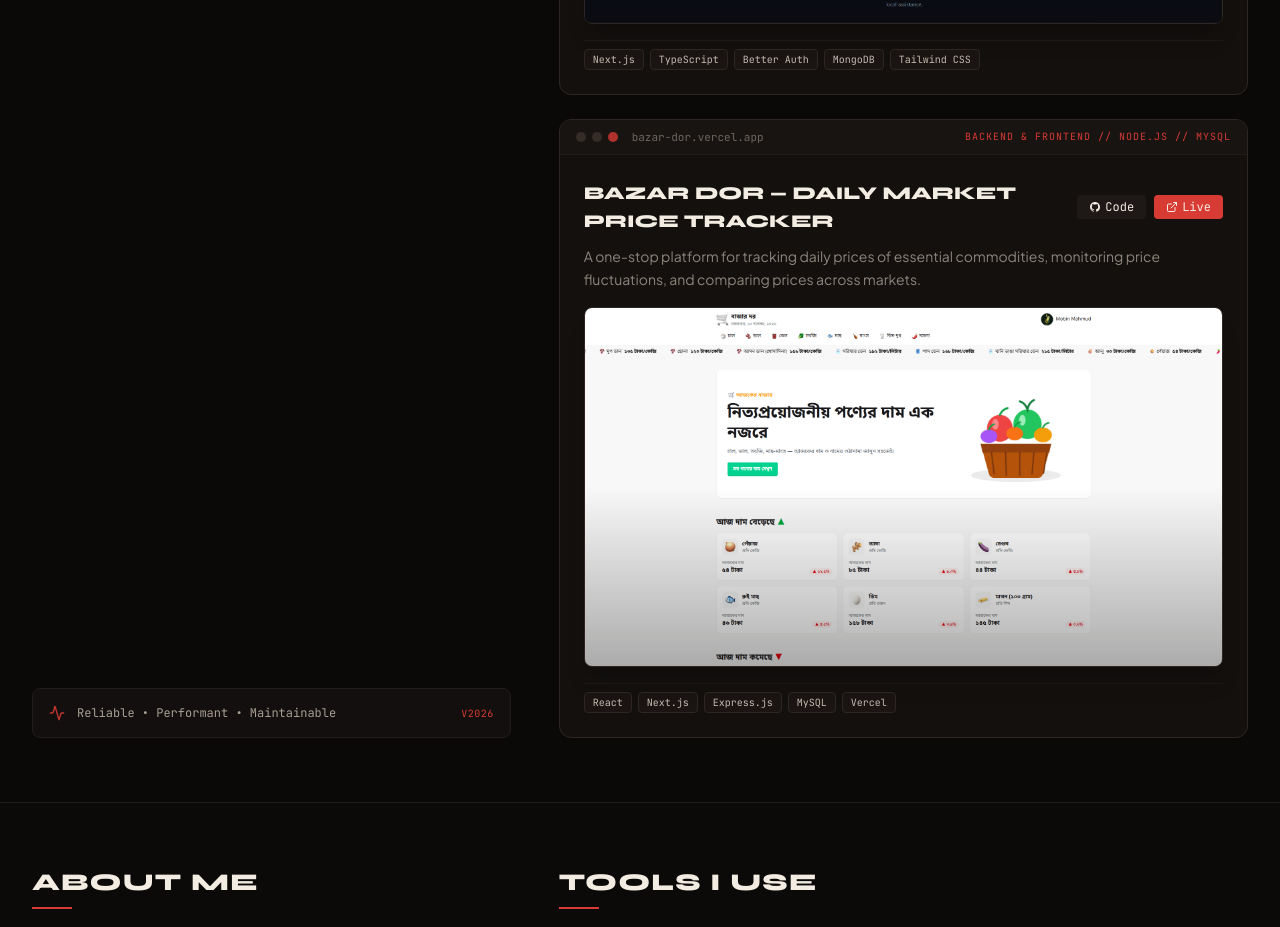
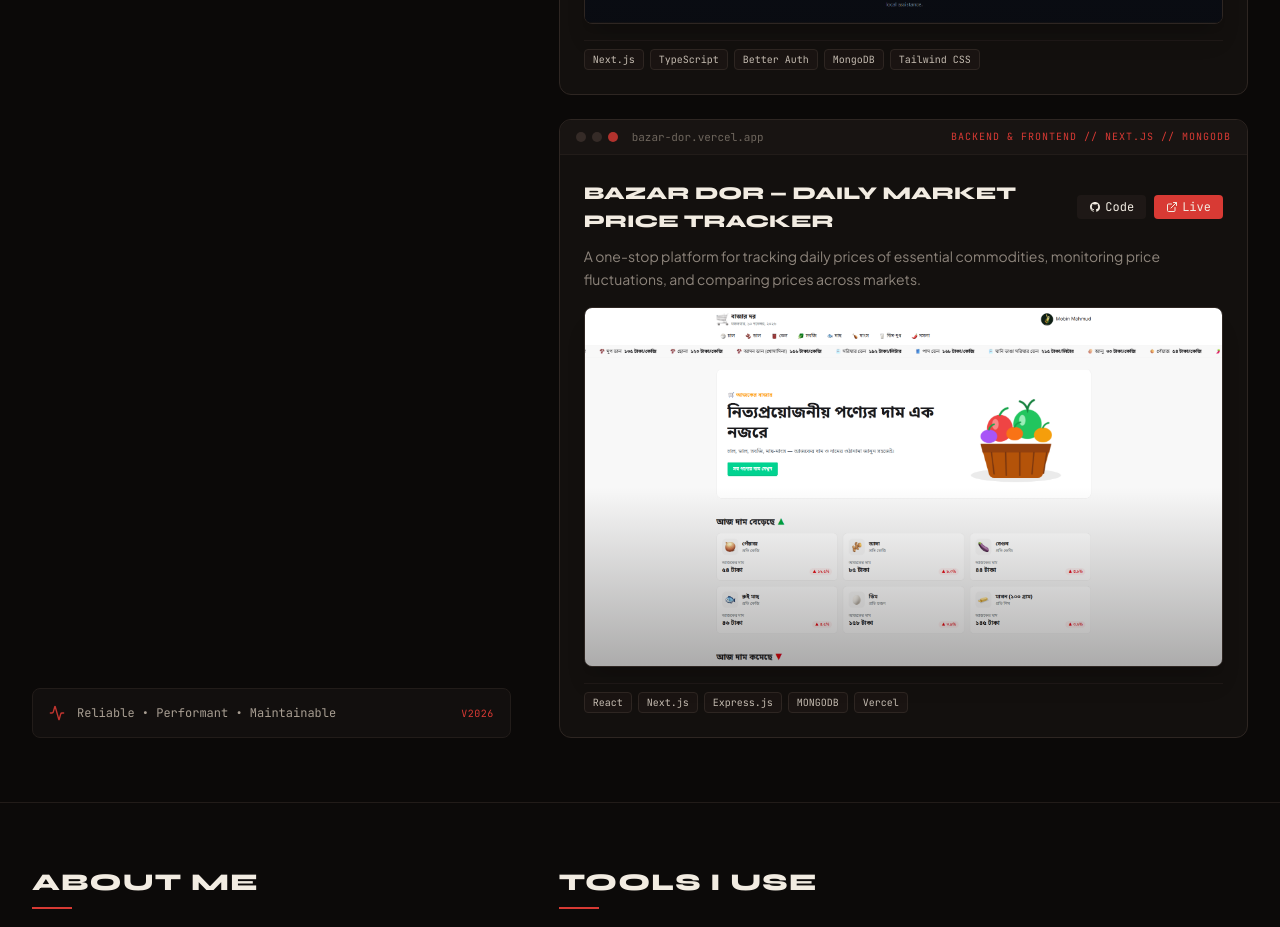
Before and after one commit to mobin-mahmud03/Port-folio, a React (Vite) app: page / in a window 1280 px wide. Shown: the part 1920-2847 px from the top of the page. Built offline with nearby package versions, Linux system fonts and the light colour scheme; a web font is replaced by a local one.

Commit message:
Finished

```diff
--- a/src/components/ProcessAndWork.tsx
+++ b/src/components/ProcessAndWork.tsx
@@ -67,9 +67,9 @@ export const ProcessAndWork: React.FC = () => {
     {
       id: 2,
       title: 'BAZAR DOR — DAILY MARKET PRICE TRACKER',
-      category: 'BACKEND & FRONTEND // NODE.JS // MYSQL',
+      category: 'BACKEND & FRONTEND // NEXT.JS // MONGODB',
       description: 'A one-stop platform for tracking daily prices of essential commodities, monitoring price fluctuations, and comparing prices across markets.',
-      stack: ['React', 'Next.js', 'Express.js', 'MySQL', 'Vercel'],
+      stack: ['React', 'Next.js', 'Express.js', 'MONGODB', 'Vercel'],
       githubUrl: 'https://github.com/mobin-mahmud03/bazar-dor-project',
       liveUrl: 'https://bazar-dor-project-ten.vercel.app/',
       mockupHeader: 'bazar-dor.vercel.app',
```
